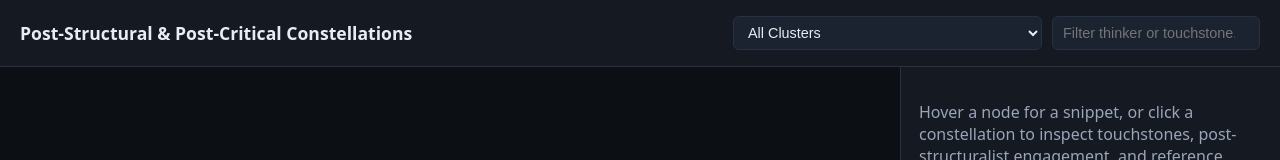
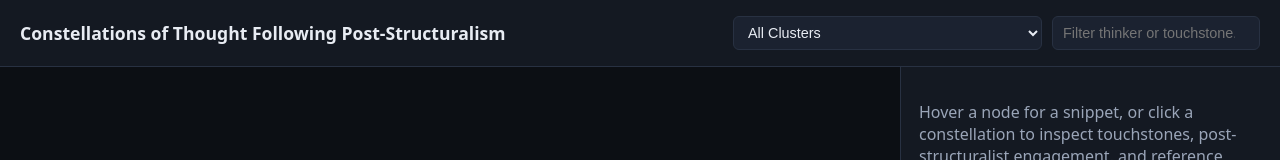
Before and after one commit to 5hffprg2nw-cmyk/constellations-, a plain HTML site: page index.html in a window 1280 px wide. Shown: the top 160 px of the page. Drawn offline with Linux system fonts and the light colour scheme.

Commit message:
Update index.html

```diff
--- a/index.html
+++ b/index.html
@@ -97,7 +97,7 @@
 </head>
 <body>
   <header>
-    <h1>Post-Structural & Post-Critical Constellations</h1>
+    <h1>Constellations of Thought Following Post-Structuralism</h1>
     <div class="controls">
       <select id="clusterFilter">
         <option value="all">All Clusters</option>
```
